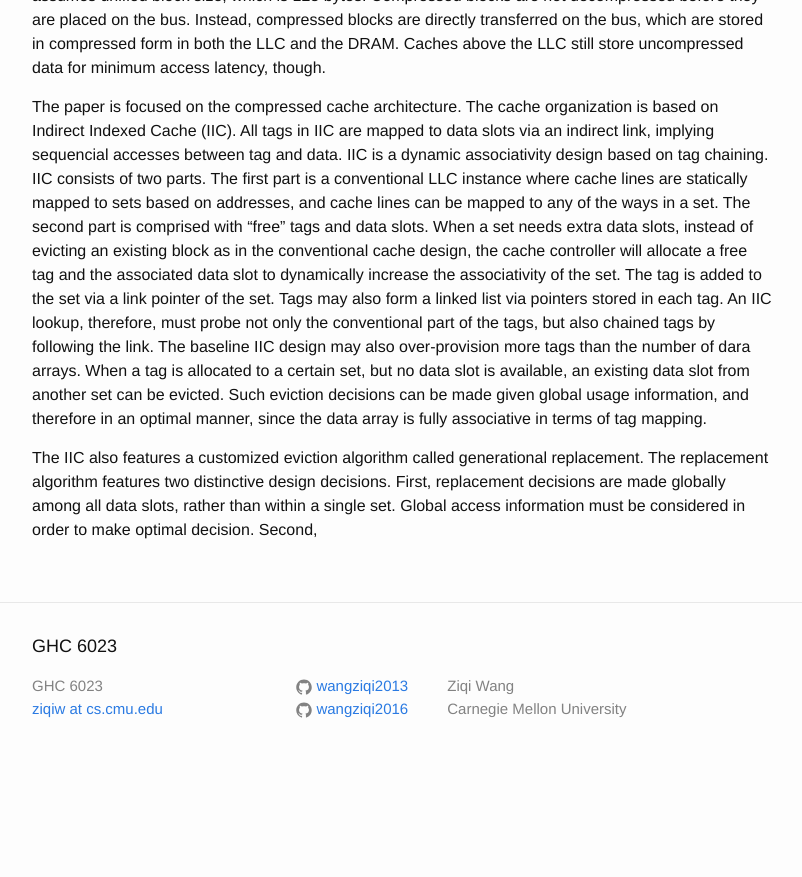
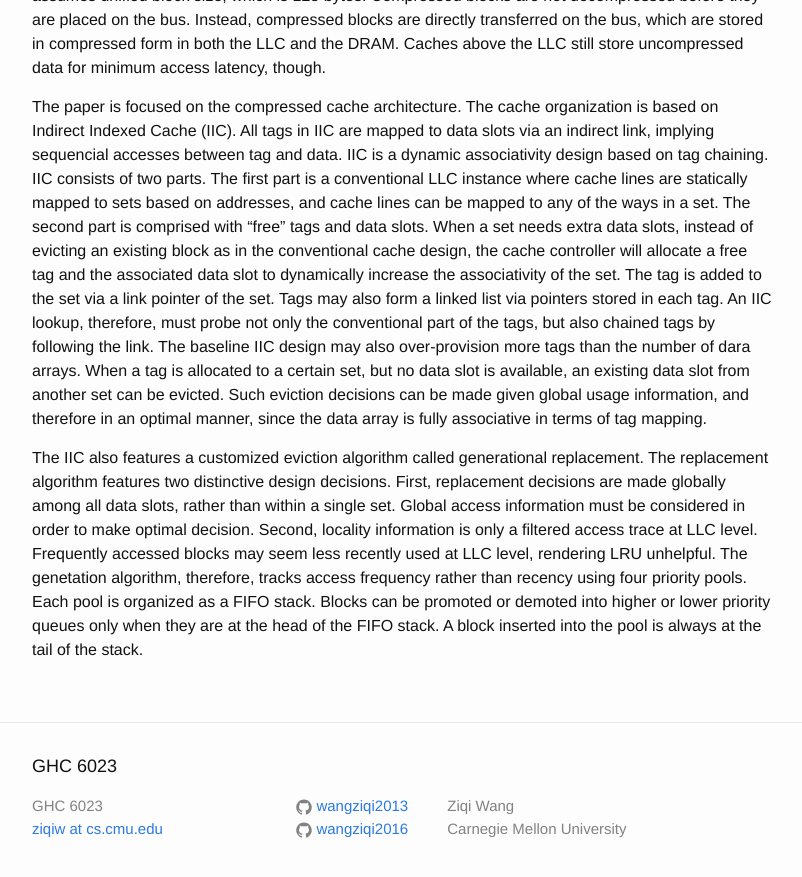
Before and after one commit to wangziqi2013/wangziqi2013.github.io, a Jekyll site: the page built from _posts/2020-07-02-icc-c.markdown, in a window 1280 px wide and 900 px high, scrolled down 1063 px. Shown: the top 877 px of the window, without its empty margins (238-1040 px from the left). Built offline with Jekyll 4.4.1, drawn with Linux system fonts in a browser that asks for light colours; before the commit the page ends 1843 px from its top, so only the background shows below that.

Commit message:
Adding FIFO

```diff
--- a/_posts/2020-07-02-icc-c.markdown
+++ b/_posts/2020-07-02-icc-c.markdown
@@ -55,4 +55,8 @@ associative in terms of tag mapping.
 
 The IIC also features a customized eviction algorithm called generational replacement. The replacement algorithm features
 two distinctive design decisions. First, replacement decisions are made globally among all data slots, rather than within
-a single set. Global access information must be considered in order to make optimal decision. Second,
+a single set. Global access information must be considered in order to make optimal decision. Second, locality information
+is only a filtered access trace at LLC level. Frequently accessed blocks may seem less recently used at LLC level, rendering
+LRU unhelpful. The genetation algorithm, therefore, tracks access frequency rather than recency using four priority pools.
+Each pool is organized as a FIFO stack. Blocks can be promoted or demoted into higher or lower priority queues only when they
+are at the head of the FIFO stack. A block inserted into the pool is always at the tail of the stack.
```
